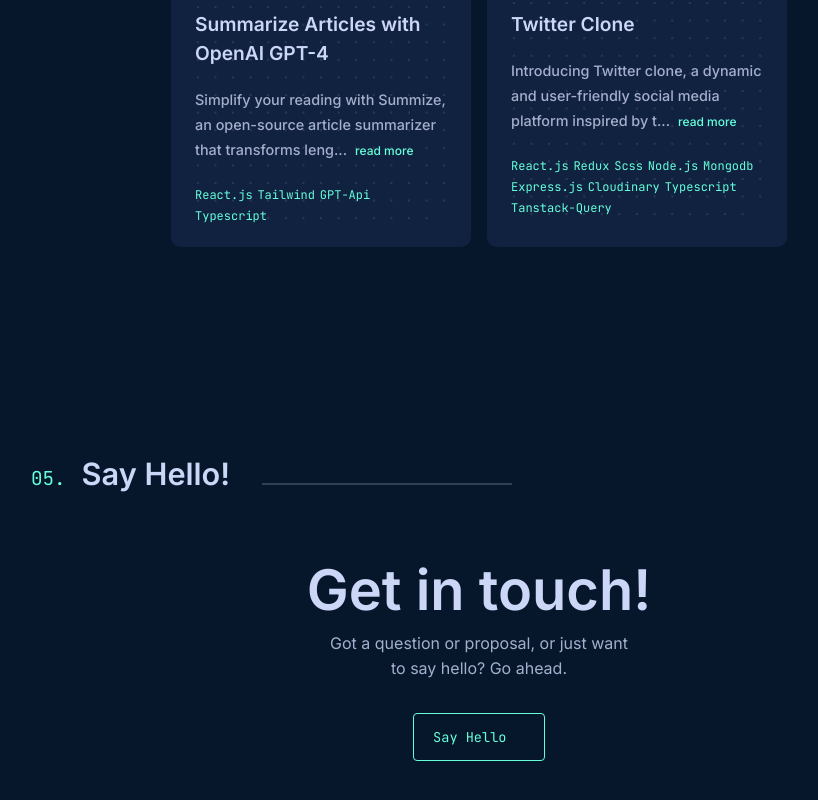
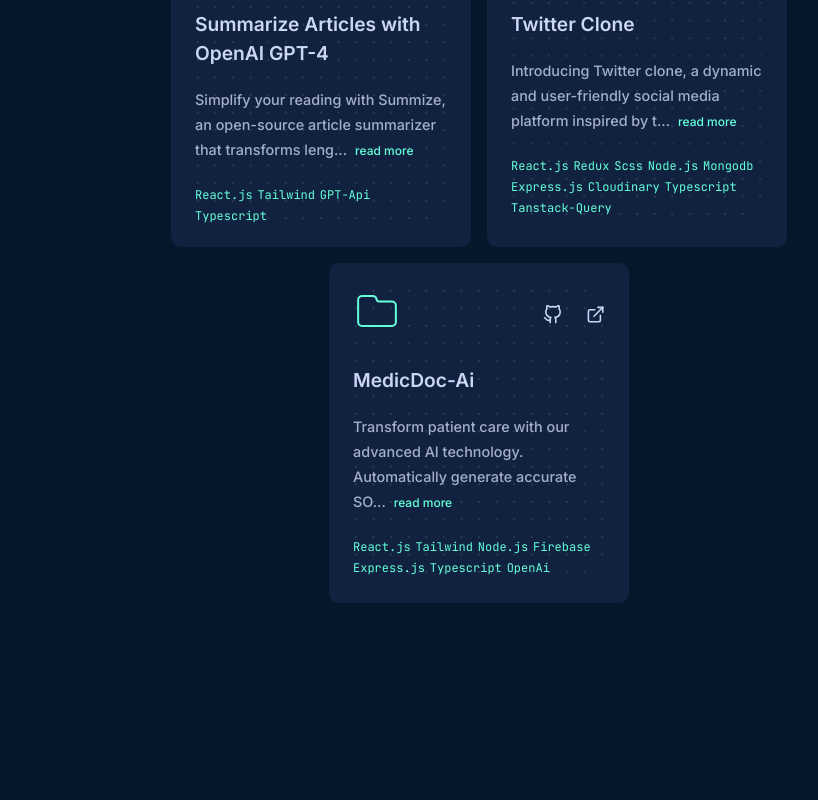
Before and after one commit to sohail900/myPortfolio, a React (Vite) app: page / in a window 1280 px wide. Shown: the part 2473-3273 px from the top of the page, without its empty margins (161-979 px from the left). Built offline with nearby package versions, Linux system fonts and the light colour scheme; some icons are missing.

Commit message:
modified

```diff
--- a/src/app.scss
+++ b/src/app.scss
@@ -16,6 +16,10 @@
     syntax: '<color>';
     inherits: true;
     initial-value: #ace07e;
+}
+.container {
+    max-width: 1366px;
+    margin-inline: auto;
 }
 .components {
     padding-inline: pd.$main_body_padding;
--- a/src/app.tsx
+++ b/src/app.tsx
@@ -11,18 +11,20 @@ import './app.scss'
 const App: React.FC = () => {
     return (
         <>
+            <main className="container">
                 <Suspense fallback={<Loading />}>
-                <main className='components'>
+                    <section className='components'>
                         <Home />
                         <About />
                         <Skills />
                         <Project />
                         <Contact />
                         <Footer />
-                </main>
+                    </section>
                     <Navbar />
                     <Social />
                 </Suspense>
+            </main>
         </>
     )
 }
--- a/src/constant/projects.tsx
+++ b/src/constant/projects.tsx
@@ -27,4 +27,21 @@ export const allProjects = [
             'Tanstack-Query',
         ],
     },
+    {
+        id: 3,
+        github: 'https://github.com/sohail900/medicAi',
+        externalLink: 'https://medic-ai-snowy.vercel.app/',
+        title: 'MedicDoc-Ai',
+        description:
+            'Transform patient care with our advanced AI technology. Automatically generate accurate SOAP notes from patient documents, tailored to your specialty with unmatched speed and precision.',
+        tech: [
+            'React.js',
+            'Tailwind',
+            'Node.js',
+            'Firebase',
+            'Express.js',
+            'Typescript',
+            'OpenAi',
+        ],
+    },
 ]
--- a/src/constant/skills.tsx
+++ b/src/constant/skills.tsx
@@ -8,6 +8,7 @@ import {
     SiTailwindcss,
     SiHtml5,
     SiPython,
+    SiFirebase,
 } from 'react-icons/si'
 import { FaNodeJs } from 'react-icons/fa'
 import { GrReactjs, GrSettingsOption } from 'react-icons/gr'
@@ -38,6 +39,7 @@ const backend_data: Object[] = [
     { name: 'Node.js', icon: <FaNodeJs /> },
     { name: 'Express', icon: <SiExpress /> },
     { name: 'Mongodb', icon: <SiMongodb /> },
+    { name: 'Firebase', icon: <SiFirebase /> },
     { name: 'Mysql', icon: <SiMysql /> },
     { name: 'Python', icon: <SiPython /> },
     { name: 'Rest Api', icon: <MdSettings /> },
--- a/src/layouts/navbar/Navbar.tsx
+++ b/src/layouts/navbar/Navbar.tsx
@@ -25,6 +25,7 @@ const Navbar: React.FC = () => {
     }, [showNavbar])
     return (
         <>
+            <section className='nav_container'>
                 <nav className={showNavbar ? 'navbar' : 'navbar hide'}>
                     <div className='logo'>
                         <Image />
@@ -64,6 +65,7 @@ const Navbar: React.FC = () => {
                         <HiMenu />
                     </div>
                 </nav>
+            </section>
         </>
     )
 }
--- a/src/layouts/navbar/style.scss
+++ b/src/layouts/navbar/style.scss
@@ -1,5 +1,11 @@
 @use '../../scss/colors';
-.navbar {
+.nav_container {
+    width: 100%;
+    max-width: 1366px;
+    margin-inline: auto;
+    position: relative;
+}
+.nav_container .navbar {
     width: 100%;
     display: flex;
     align-items: center;
@@ -13,7 +19,6 @@
     transition-duration: 400ms;
     transition: top 400ms ease-in-out;
     backdrop-filter: blur(20px);
-
     .logo {
         width: 45px;
         height: 45px;
```
Lines whose indentation alone changed are shown as unchanged.
